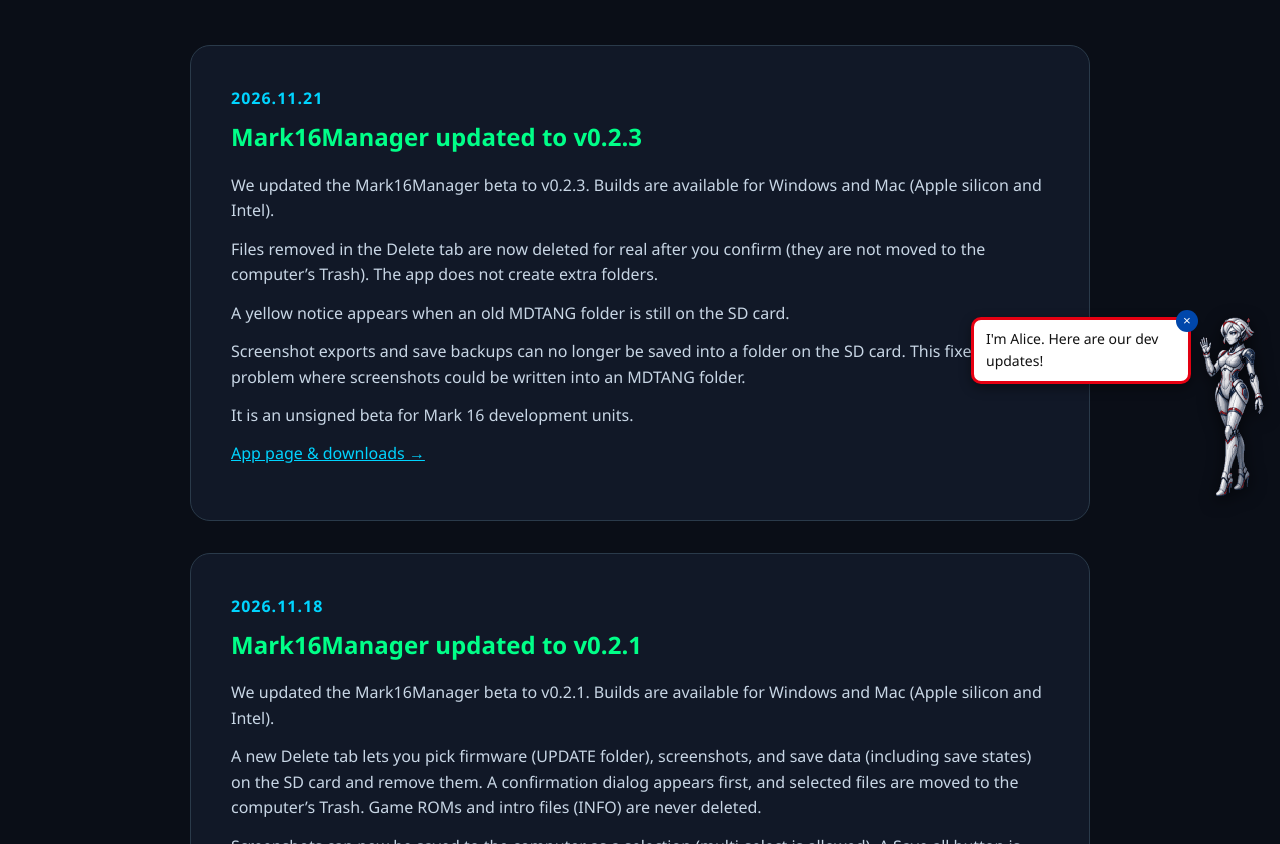
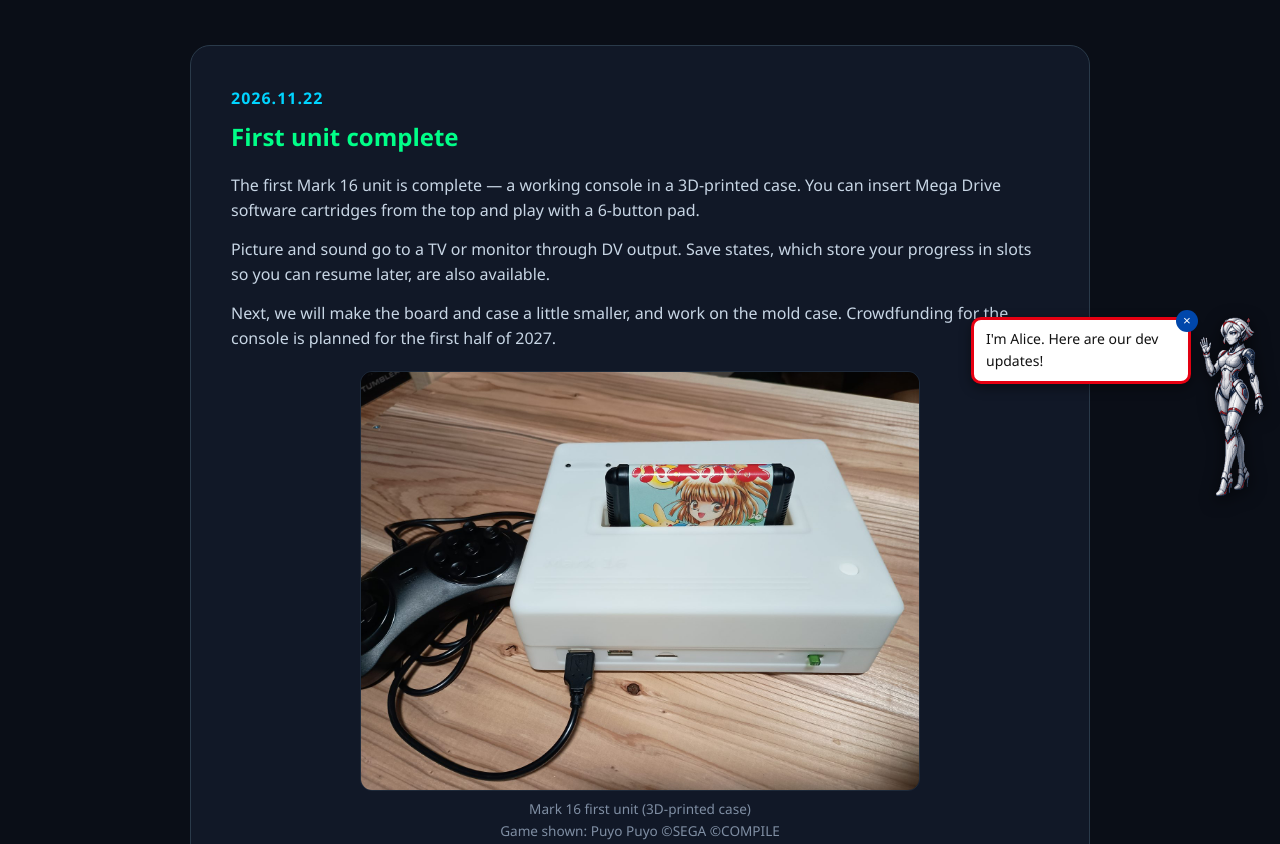
Before and after one commit to ninjaops001/inreset, a plain HTML site: page en/blog.html in a window 1280 px wide. Shown: the part 287-1131 px from the top of the page. Drawn offline with Linux system fonts and the light colour scheme.

Commit message:
Add a dev diary entry for the completed first Mark 16 unit

```diff
--- a/en/blog.html
+++ b/en/blog.html
@@ -196,6 +196,14 @@
 
     <section id="diary" style="padding-top:1rem">
                 <article class="entry">
+            <time datetime="2026-11-22">2026.11.22</time>
+            <h3>First unit complete</h3>
+            <p>The first Mark 16 unit is complete — a working console in a 3D-printed case. You can insert Mega Drive software cartridges from the top and play with a 6-button pad.</p>
+            <p>Picture and sound go to a TV or monitor through DV output. Save states, which store your progress in slots so you can resume later, are also available.</p>
+            <p>Next, we will make the board and case a little smaller, and work on the mold case. Crowdfunding for the console is planned for the first half of 2027.</p>
+            <figure><img class="photo" src="../images/mark16_first_unit.jpg" alt="Mark 16 first unit in a white 3D-printed case, with a cartridge in the top slot and a black 6-button pad and USB cable connected at the front"><figcaption>Mark 16 first unit (3D-printed case)<br>Game shown: Puyo Puyo ©SEGA ©COMPILE</figcaption></figure>
+        </article>
+                <article class="entry">
             <time datetime="2026-11-21">2026.11.21</time>
             <h3>Mark16Manager updated to v0.2.3</h3>
             <p>We updated the Mark16Manager beta to v0.2.3. Builds are available for Windows and Mac (Apple silicon and Intel).</p>
```
Also changed, not shown: blog.html (+8 -0 lines), images/mark16_first_unit.jpg (added).
